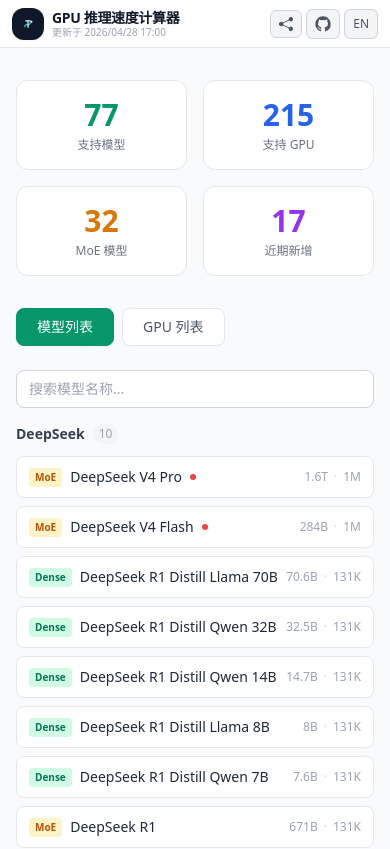
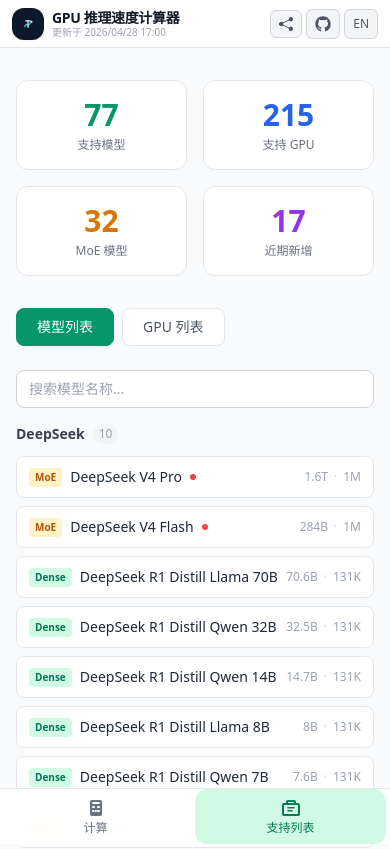
Before and after one commit to adiudiuu/tps, a Vue app: page /supported in a window 390 px wide. Shown: the top 849 px of the page. Built offline with nearby package versions, Linux system fonts and the light colour scheme.

Commit message:
适配手机端

```diff
--- a/src/components/config/GpuConfig.vue
+++ b/src/components/config/GpuConfig.vue
@@ -121,7 +121,7 @@
             <path class="opacity-75" fill="currentColor" d="M4 12a8 8 0 018-8v4a4 4 0 00-4 4H4z"/>
           </svg>
           <svg v-else class="w-3 h-3" viewBox="0 0 20 20" fill="currentColor">
-            <path fill-rule="evenodd" d="M10 18a8 8 0 100-16 8 8 0 000 16zm.75-11.25a.75.75 0 00-1.5 0v2.5h-2.5a.75.75 0 000 1.5h2.5v2.5a.75.75 0 001.5 0v-2.5h2.5a.75.75 0 000-1.5h-2.5v-2.5z" clip-rule="evenodd"/>
+            <path fill-rule="evenodd" d="M9 3.5a5.5 5.5 0 100 11 5.5 5.5 0 000-11zM2 9a7 7 0 1112.452 4.391l3.328 3.329a.75.75 0 11-1.06 1.06l-3.329-3.328A7 7 0 012 9z" clip-rule="evenodd"/>
           </svg>
           {{ detectState === 'loading' ? t('gpu.detecting') : t('gpu.detect_btn') }}
         </button>
--- a/src/components/layout/TopBar.vue
+++ b/src/components/layout/TopBar.vue
@@ -84,7 +84,7 @@
         </RouterLink>
       </div>
 
-      <!-- 导航菜单 -->
+      <!-- 导航菜单（桌面） -->
       <nav class="hidden sm:flex items-center gap-1 border-l border-gray-200 pl-4">
         <RouterLink
           :to="homeLink"
@@ -153,4 +153,32 @@
       </button>
     </div>
   </header>
+
+  <!-- 移动端底部导航栏 -->
+  <nav class="sm:hidden fixed bottom-0 left-0 right-0 z-50 bg-white/95 backdrop-blur border-t border-gray-200 flex h-14 safe-area-inset-bottom">
+    <RouterLink
+      :to="homeLink"
+      class="flex-1 flex flex-col items-center justify-center gap-0.5 text-xs font-medium transition-colors"
+      :class="route.path === '/'
+        ? 'text-emerald-700 bg-emerald-100 rounded-xl mx-1'
+        : 'text-gray-500'"
+    >
+      <svg class="w-5 h-5" viewBox="0 0 20 20" fill="currentColor">
+        <path fill-rule="evenodd" d="M6 2a2 2 0 00-2 2v12a2 2 0 002 2h8a2 2 0 002-2V4a2 2 0 00-2-2H6zm1 2a1 1 0 000 2h6a1 1 0 100-2H7zm0 4a1 1 0 000 2h1a1 1 0 100-2H7zm5 0a1 1 0 100 2h1a1 1 0 100-2h-1zm-5 4a1 1 0 100 2h1a1 1 0 100-2H7zm5 0a1 1 0 100 2h1a1 1 0 100-2h-1zm-3 0a1 1 0 100 2h1a1 1 0 100-2h-1z" clip-rule="evenodd"/>
+      </svg>
+      <span>{{ locale === 'zh' ? '计算' : 'Calc' }}</span>
+    </RouterLink>
+    <RouterLink
+      to="/supported"
+      class="flex-1 flex flex-col items-center justify-center gap-0.5 text-xs font-medium transition-colors"
+      :class="route.path === '/supported'
+        ? 'text-emerald-700 bg-emerald-100 rounded-xl mx-1'
+        : 'text-gray-500'"
+    >
+      <svg class="w-5 h-5" viewBox="0 0 20 20" fill="currentColor">
+        <path fill-rule="evenodd" d="M5 4a2 2 0 012-2h6a2 2 0 012 2v1h2a2 2 0 012 2v9a2 2 0 01-2 2H3a2 2 0 01-2-2V7a2 2 0 012-2h2V4zm2 1h6V4H7v1zm-2 2H3v9h14V7H5zm2 2a.75.75 0 000 1.5h6a.75.75 0 000-1.5H7zm0 3a.75.75 0 000 1.5h4a.75.75 0 000-1.5H7z" clip-rule="evenodd"/>
+      </svg>
+      <span>{{ locale === 'zh' ? '支持列表' : 'Supported' }}</span>
+    </RouterLink>
+  </nav>
 </template>
--- a/src/components/layout/TwoColumn.vue
+++ b/src/components/layout/TwoColumn.vue
@@ -1,5 +1,5 @@
 <template>
-  <div class="flex flex-col lg:flex-row gap-3 sm:gap-4 p-3 sm:p-4 pb-[calc(0.75rem+env(safe-area-inset-bottom))] sm:pb-[calc(1rem+env(safe-area-inset-bottom))] w-full lg:h-[calc(100vh-3.5rem)] lg:overflow-hidden">
+  <div class="flex flex-col lg:flex-row gap-3 sm:gap-4 p-3 sm:p-4 pb-[calc(3.5rem+0.75rem+env(safe-area-inset-bottom))] sm:pb-[calc(1rem+env(safe-area-inset-bottom))] w-full lg:h-[calc(100vh-3.5rem)] lg:overflow-hidden">
     <!-- 左侧配置栏 -->
     <aside class="w-full lg:w-[22rem] xl:w-[26rem] 2xl:w-[30rem] flex-shrink-0 space-y-4 lg:h-full lg:overflow-y-auto lg:pr-1">
       <div class="space-y-4">
--- a/src/utils/detectGpu.js
+++ b/src/utils/detectGpu.js
@@ -169,26 +169,63 @@
 }
 
 // ── WebGPU maxBufferSize → 推断 VRAM ────────────────────────────────
+// Chrome 在所有 Apple Silicon 上将 adapter.limits.maxBufferSize 统一限制到 4GB，
+// 因此 ≤ 4.5GB 的值不可信（无法区分 16GB/32GB），直接返回 null。
+// Safari 会暴露真实值（≈总内存 × 75%）。
 function estimateVramFromAdapter(adapter) {
   try {
     const bytes = adapter?.limits?.maxBufferSize
     if (!bytes) return null
     const gb = bytes / 1024 ** 3
-    if (gb < 0.5) return null
-    const candidates = [2,3,4,6,8,10,11,12,16,20,24,32,48,64,80,128,192]
+    // Chrome 默认上限为 4GB，视为不可信
+    if (gb <= 4.5) return null
+    // Safari 等暴露真实限制：maxBufferSize ≈ totalRAM × 0.75
+    const totalGB = gb / 0.75
+    const candidates = [8,16,18,24,32,36,48,64,96,128,192,256,512]
     let best = candidates[0]
     for (const c of candidates) {
-      if (Math.abs(c - gb * 2) < Math.abs(best - gb * 2)) best = c
+      if (Math.abs(c - totalGB) < Math.abs(best - totalGB)) best = c
     }
-    return best >= 2 ? best : null
+    return best >= 8 ? best : null
   } catch {
     return null
   }
 }
 
+// ── 通过 requestDevice 探测 Apple Silicon 实际内存 ───────────────────
+// Chrome 虽然将默认 device.maxBufferSize 限制在 4GB，
+// 但 requestDevice({ requiredLimits: { maxBufferSize: N } }) 会透传给
+// Metal 后端验证，从而可以区分 16GB / 32GB / 64GB 等配置。
+async function probeAppleRamGB(adapter) {
+  const GB = 1024 ** 3
+  // 阈值取各档内存 × 0.75 的保守值（Metal 可分配上限约为总内存 75%）
+  const PROBES = [
+    { limitGB: 46, ramGB: 64 },
+    { limitGB: 22, ramGB: 32 },
+    { limitGB: 10, ramGB: 16 },
+    { limitGB:  5, ramGB:  8 },
+  ]
+  for (const { limitGB, ramGB } of PROBES) {
+    try {
+      const dev = await adapter.requestDevice({
+        requiredLimits: { maxBufferSize: limitGB * GB }
+      })
+      dev.destroy()
+      return ramGB
+    } catch {
+      // 该档内存不满足，继续探测下一档
+    }
+  }
+  return null
+}
+
 // ── Apple Silicon 多维评分匹配 ────────────────────────────────────────
 // 通过测量带宽 + 估算内存 + 估算 GPU Cores 选出最可能的型号
-function matchAppleSilicon({ measuredBW, estimatedRAM, gpuCores, chipFamily }) {
+async function matchAppleSilicon({ adapter, measuredBW, estimatedRAM, chipFamily }) {
+  // 优先用 requestDevice 探测内存（可区分 16GB/32GB 等同频率型号）
+  if (estimatedRAM === null && adapter) {
+    estimatedRAM = await probeAppleRamGB(adapter)
+  }
   const appleGpus = GPU_LIST.filter(g => g.vendor === 'apple')
   // 如果 chipFamily 明确（如 "m4 max"），先按 family 筛选
   const candidates = chipFamily
@@ -307,13 +344,12 @@
     if (adapter) {
       measuredBW = await measureBandwidth(adapter)
       estimatedRAM = estimateVramFromAdapter(adapter)
-      // 如果 maxBufferSize 不可用，尝试 WebGL 带宽 fallback
       if (measuredBW === null) measuredBW = measureGlslBandwidth()
     } else {
       measuredBW = measureGlslBandwidth()
     }
 
-    const gpu = matchAppleSilicon({ measuredBW, estimatedRAM, chipFamily })
+    const gpu = await matchAppleSilicon({ adapter, measuredBW, estimatedRAM, chipFamily })
     return { gpu, rawName, error: gpu ? null : 'no_match' }
   }
 
```
